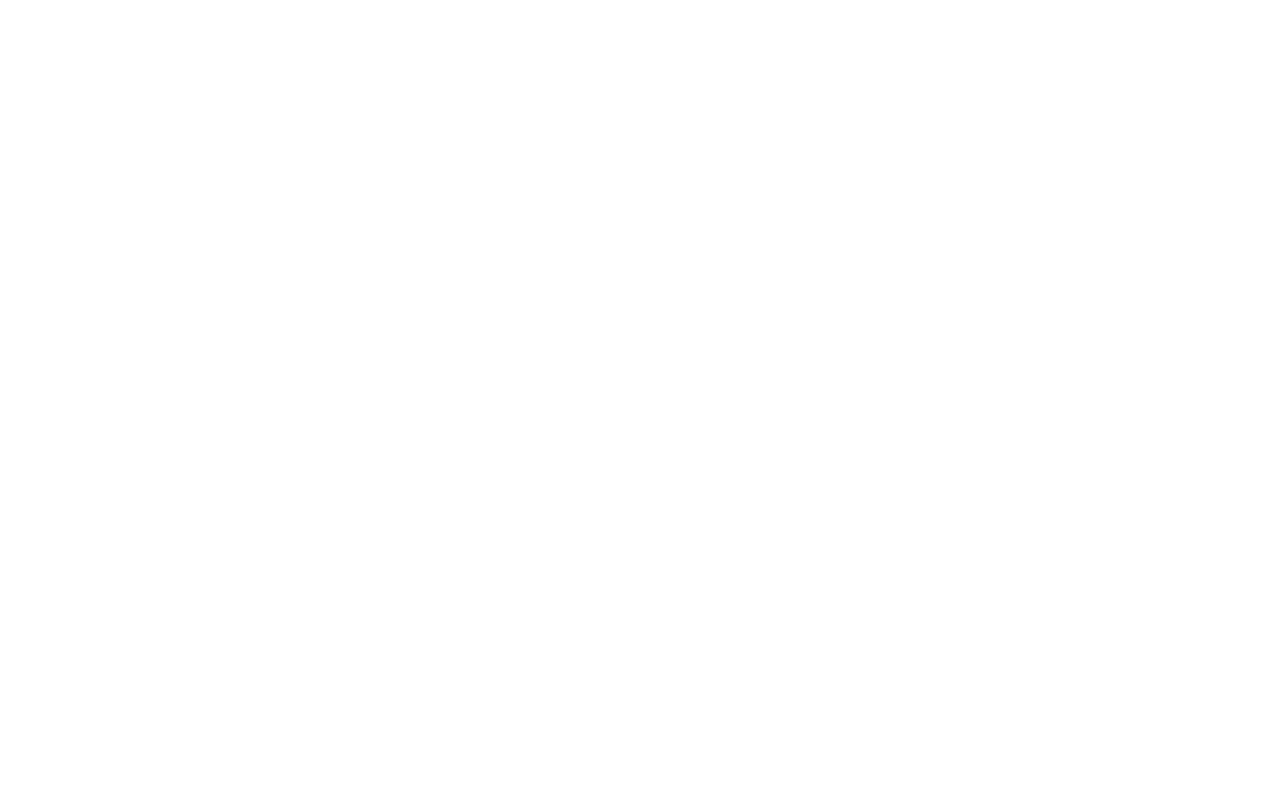
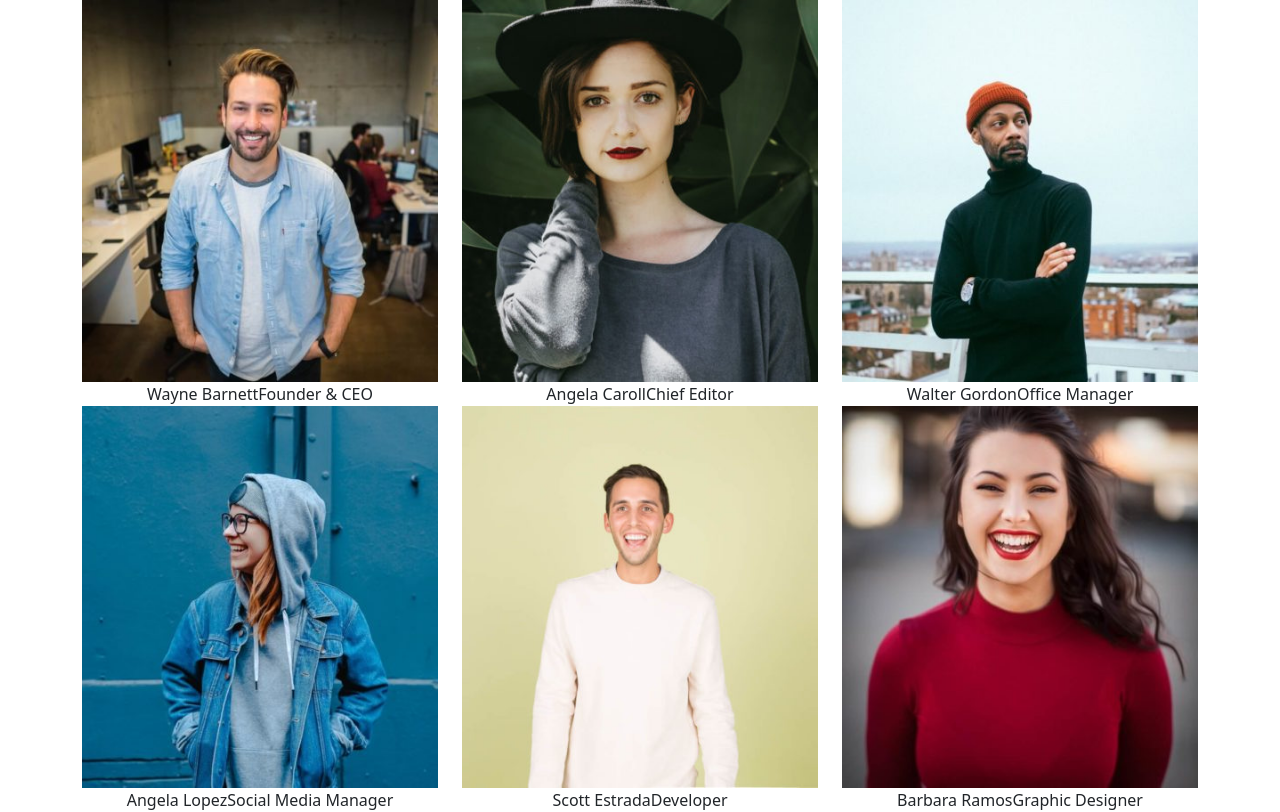
Before and after one commit to AlessioCalabrese1/js-our-team, a plain HTML site: page index.html in a window 1280 px wide. Drawn offline with nearby package versions, Linux system fonts and the light colour scheme.

Commit message:
Milestone 2/Bonus 1

```diff
--- a/index.html
+++ b/index.html
@@ -11,6 +11,11 @@
 </head>
 <body>
 
+    <div class="container-lg">
+        <div id="card-container" class="row row-cols-3 justify-content-center">
+
+        </div>
+    </div>
 
     <!-- JavaScript Bundle with Popper -->
     <script src="https://cdn.jsdelivr.net/npm/bootstrap@5.2.0-beta1/dist/js/bootstrap.bundle.min.js" integrity="sha384-pprn3073KE6tl6bjs2QrFaJGz5/SUsLqktiwsUTF55Jfv3qYSDhgCecCxMW52nD2" crossorigin="anonymous"></script>
--- a/index.js
+++ b/index.js
@@ -23,7 +23,7 @@ const ourTeam = [
     {
         name : "Walter Gordon" ,
         role : "Office Manager" ,
-        identificationImage : "angela-caroll-chief-editor.jpg"
+        identificationImage : "walter-gordon-office-manager.jpg"
     },
 
     {
@@ -52,3 +52,20 @@ for (let index = 0; index < ourTeam.length; index++) {
     console.log(`La posizione del ${index} membro è: " + ${ourTeam[index].role}`);
     console.log(`Il path della foto del ${index} membro è: " + ${ourTeam[index].identificationImage}`);
 }
+
+let cardContainer = document.getElementById("card-container");
+
+for (let index = 0; index < ourTeam.length; index++) {
+    let card = document.createElement("div");
+    let img = document.createElement("img");
+    ourTeam[index].identificationImage = `./img/${ourTeam[index].identificationImage}`;
+    console.log(ourTeam[index].identificationImage);
+    img.setAttribute("src" , ourTeam[index].identificationImage);
+    img.classList.add("img-fluid");
+    card.classList.add("text-center")
+    card.append(img);
+    card.append(`${ourTeam[index].name}`);
+    card.append(`${ourTeam[index].role}`);
+    cardContainer.append(card);
+
+}
```
